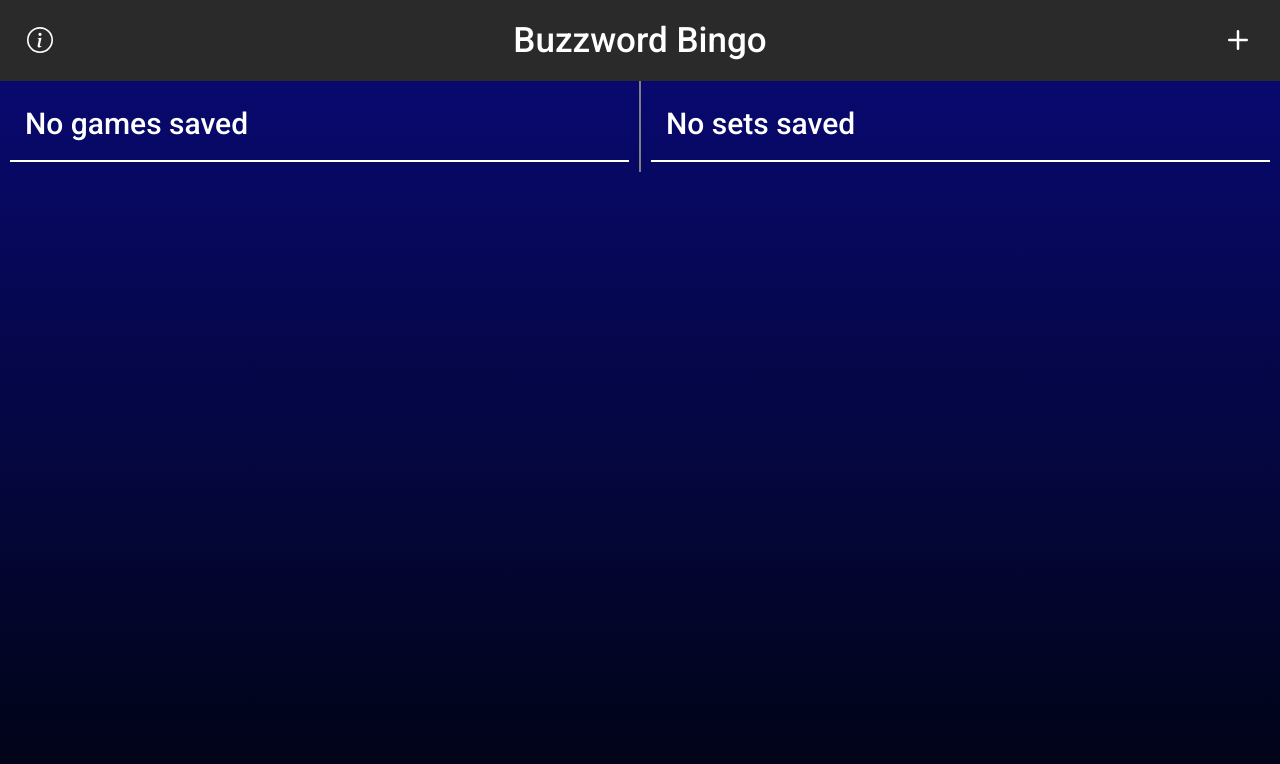
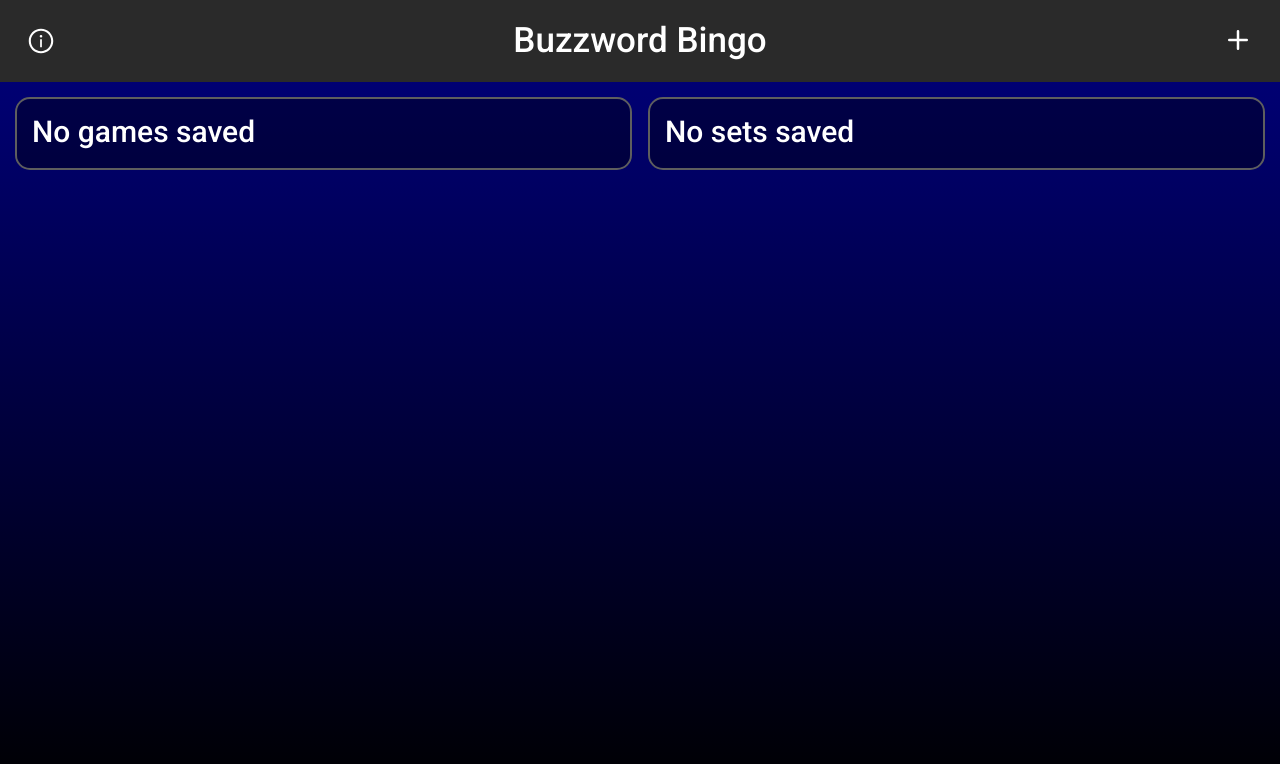
Before and after one commit to LSchlierf/Bingo, a React (Create React App) app: page / in a window 1280 px wide. Shown: the top 764 px of the page. Built offline with nearby package versions, Linux system fonts and the light colour scheme.

Commit message:
light redesign

```diff
--- a/src/App.css
+++ b/src/App.css
@@ -1,7 +1,7 @@
 html {
     font-family: 'Roboto';
     background-color: #444;
-    min-height: 100%
+    min-height: 100%;
 }
 
 body {
@@ -10,7 +10,10 @@ body {
 
 :root {
     --topBarGray: #2a2a2a;
-    --BingoCardRadius: 40px
+    --BingoCardRadius: 40px;
+    --borderGray: #5e5e5e;
+    --cardBackground: #02020260;
+    --primaryColor: white;
 }
 
 .BingoGame {
@@ -78,71 +81,79 @@ body {
     border-bottom-right-radius: var(--BingoCardRadius);
 }
 
-.listItem {
-    color: white;
-    font-size: 20px;
+.listTitle, .listItem {
+    color: var(--primaryColor);
+    display: flex;
+    justify-content: space-between;
     padding: 15px;
-    border-bottom: 2px solid gray;
-    justify-content: space-between;
-    display: flex;
+    border-bottom: 2px solid;
+    background-color: var(--cardBackground);
 }
 
-.listItem:last-child {
-    border-bottom: none;
+.listTitle {
+    border-color: var(--primaryColor);
+    min-height: 39px;
+    font-size: 30px;
+}
+
+.listItem {
+    border-color: var(--borderGray);
+    font-size: 20px;
 }
 
 .listItemIcons {
     display: flex;
 }
 
-.listTitle {
-    display: flex;
-    justify-content: space-between;
-    font-size: 30px;
-    color: white;
-    padding: 15px;
-    border-bottom: 2px solid white;
-    min-height: 39px;
-}
-
 .imprint {
-    color: white;
+    color: var(--primaryColor);
     font-size: 18px;
 }
 
 .gradient {
-    background: linear-gradient(180deg, rgb(9, 9, 121) 0%, rgb(1, 4, 19) 100%);
+    background: linear-gradient(180deg, rgb(0, 0, 128) 0%, rgb(0, 0, 0) 100%);
     min-height: 100%;
     width: 100%;
     position: absolute;
 }
 
 .debugInfo {
-    color: white
+    color: var(--primaryColor);
+}
+
+.paddedList, .gameList, .setList {
+    margin: 15px;
+    border: 2px solid var(--borderGray);
+    border-radius: 15px;
+    overflow: hidden;
+}
+
+.gameList, .setList {
+    min-width: calc(50% - 27px);
+    display: table-cell;
 }
 
 .gameList {
     float: left;
-    min-width: calc(50% - 21px);
-    display: table-cell;
-    border-right: 1px solid gray;
-    padding: 10px;
+    margin-right: 0px;
 }
 
 .setList {
     float: right;
-    min-width: calc(50% - 21px);
-    display: table-cell;
-    border-left: 1px solid gray;
-    padding: 10px
+    margin-left: 0px;
 }
 
-.paddedList {
-    padding: 10px
+.gameList > :last-child, .setList > :last-child, .paddedList > :last-child {
+    border-bottom: 0px;
 }
 
 .TitleInput {
-    padding: 10px;
+    padding: 15px;
+    padding-bottom: 0px;
+}
+
+.TitleInput > * > .MuiInputBase-root, .startButton > .textButton {
+    background-color: var(--cardBackground);
 }
 
 .alertAction {
@@ -155,9 +166,7 @@ body {
 .textButton {
     padding-left: 5px;
     padding-right: 5px;
-    border-style: solid;
-    border-width: 1px;
-    border-color: white;
+    border: 1px solid var(--primaryColor);
     border-radius: 7px;
 }
 
@@ -166,9 +175,13 @@ body {
 }
 
 .startButton {
-    color: white;
+    color: var(--primaryColor);
     font-size: 30px;
     padding-top: 20px;
     display: flex;
     justify-content: center;
 }
+
+a {
+    color: var(--primaryColor);
+}
--- a/src/App.js
+++ b/src/App.js
@@ -3,7 +3,8 @@ import NavBar from './NavBar.js'
 import { useNavigate } from "react-router-dom";
 import { isBrowser, isIOS, isTablet, } from 'react-device-detect'
 import { IconContext } from 'react-icons/lib';
-import { BsInfoCircle, BsPencilFill, BsPlayFill, BsPlus, BsTrashFill } from 'react-icons/bs';
+import { BsPencilFill, BsPlayFill, BsPlus, BsTrashFill } from 'react-icons/bs';
+import { AiOutlineInfoCircle } from "react-icons/ai";
 import { Dialog, DialogActions, DialogContent, DialogContentText, DialogTitle } from '@mui/material';
 import { v4 as uuidv4 } from 'uuid'
 import BingoStorage from './BingoStorage'
@@ -36,7 +37,7 @@ function App() {
       </div>}
       {sets.length > 0 ? <div>
         {sets.length} sets saved:
-        {sets.map(({ id, title, entries }) => <div key={id}>{title}, ID: {id}, {entries.length} entries: {entries.map((entry) => { return <div key={entry.id}><br /> {entry.title}</div> })}</div>)}
+        {sets.map(({ id, title, entries }) => <div key={id}>{title}, ID: {id}, {entries.length} entries: {entries.map((entry) => { return <div key={entry.id}>{entry.title}</div> })}</div>)}
       </div> : <div />}
     </div>
 
@@ -147,7 +148,7 @@ function App() {
     return sets.length > 0 ?
       <div className='listTitle'>
         <span className='listCount'>
-          {sets.length} {sets.length > 1 ? 'sets' : 'set'} saved:
+          {sets.length} {sets.length > 1 ? 'sets' : 'set'}{isIOS && !isTablet ? ':' : ' saved:'}
         </span>
         <span onClick={() => clearSets()} className='textButton'>
           Delete all
@@ -174,8 +175,8 @@ function App() {
     </DialogActions>
   </Dialog>
 
-  let rightButton = <IconContext.Provider value={{ color: 'white', size: 40 }}><BsPlus onClick={() => navigate('edit', {state: {id: uuidv4()}})}></BsPlus></IconContext.Provider>
-  let leftButton = <IconContext.Provider value={{ color: 'white', size: 26 }}><BsInfoCircle style={{ padding: '7px' }} onClick={() => navigate('imprint')}></BsInfoCircle></IconContext.Provider>
+  let rightButton = <IconContext.Provider value={{ color: 'white', size: 40 }}><BsPlus onClick={() => navigate('edit', {state: {id: uuidv4()}})}/></IconContext.Provider>
+  let leftButton = <IconContext.Provider value={{ color: 'white', size: 28 }}><AiOutlineInfoCircle style={{ padding: '7px' }} onClick={() => navigate('imprint')}/></IconContext.Provider>
 
   return (
     <div className='gradient'>
@@ -190,11 +191,15 @@ function App() {
           </div>
           {/* {debugInfo} */}
         </div> :
-        <div className='paddedList'>
-          {gameList()}
-          {setList()}
+        <>
+          <div className='paddedList'>
+            {gameList()}
+          </div>
+          <div className='paddedList'>
+            {setList()}
+          </div>
           {/* {debugInfo} */}
-        </div>}
+        </>}
       {alert}
     </div>
   )
--- a/src/EditSet.js
+++ b/src/EditSet.js
@@ -207,6 +207,8 @@ function EditSet() {
           autoFocus={currTitle.length < 1}
           variant='outlined'
         />
+      </div>
+      <div className='paddedList'>
         {entryList()}
         {entryDialog}
       </div>
--- a/src/Imprint.js
+++ b/src/Imprint.js
@@ -7,10 +7,10 @@ import NavBar from "./NavBar"
 function Imprint() {
   let navigate = useNavigate()
 
-  let leftButton = <IconContext.Provider value={{ color: 'white', size: 40 }}><BsHouse onClick={() => navigate('/')}></BsHouse></IconContext.Provider>
+  let leftButton = <IconContext.Provider value={{ color: 'white', size: 40 }}><BsHouse onClick={() => navigate('/')}/></IconContext.Provider>
 
   return (
-    <div>
+    <div className='gradient'>
       <NavBar title='Imprint' leftButton={leftButton} />
       <div className='imprint'>
         Responsible for this website:
--- a/src/Pregame.js
+++ b/src/Pregame.js
@@ -23,9 +23,6 @@ const SizeSelect = styled(Select)({
   '.MuiOutlinedInput-notchedOutline': {
     borderColor: 'white',
   },
-  // '&.Mui-focused .MuiOutlinedInput-notchedOutline': {
-  //     borderColor: 'white',
-  // },
   '&:hover .MuiOutlinedInput-notchedOutline': {
     borderColor: 'white',
   },
@@ -138,12 +135,12 @@ function Pregame() {
               onChange={handleCheckboxClick} />
           </div>
         </div>
+      </div>
         <div className='startButton'>
           <div className='textButton' onClick={startGame}>
             Let's go!
           </div>
         </div>
-      </div>
       {/* {debugInfo} */}
     </div>
   )
```
Also changed, not shown: 1 other file (tests, documents, lock files or other folders).
